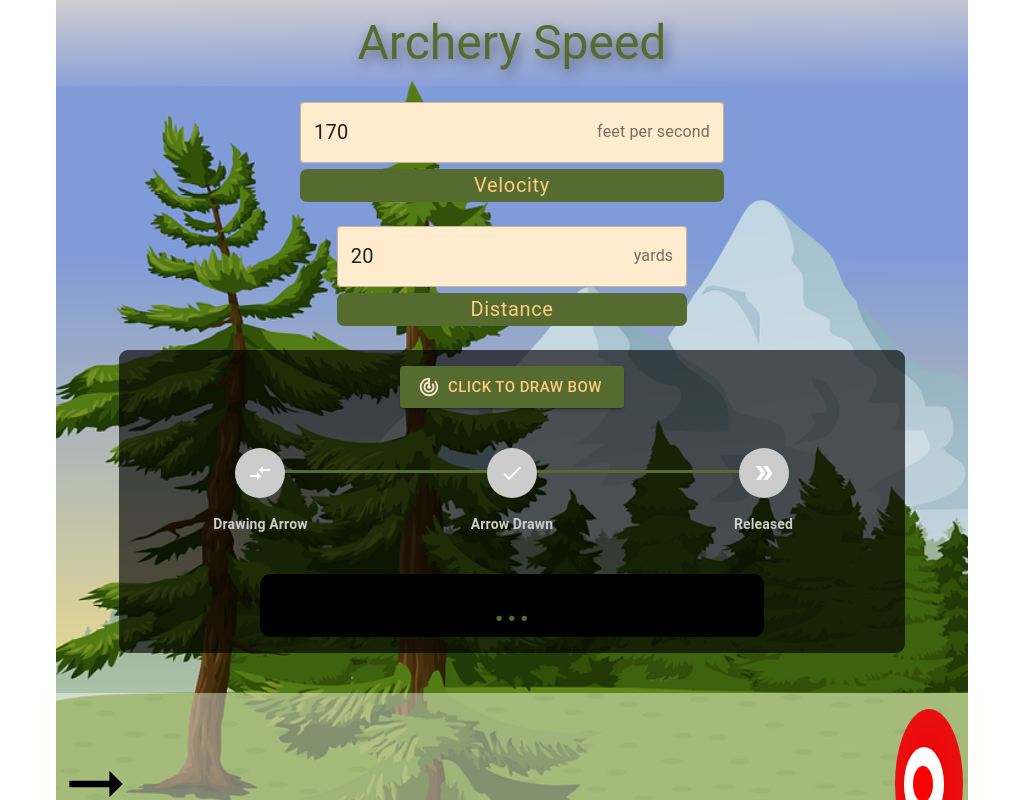
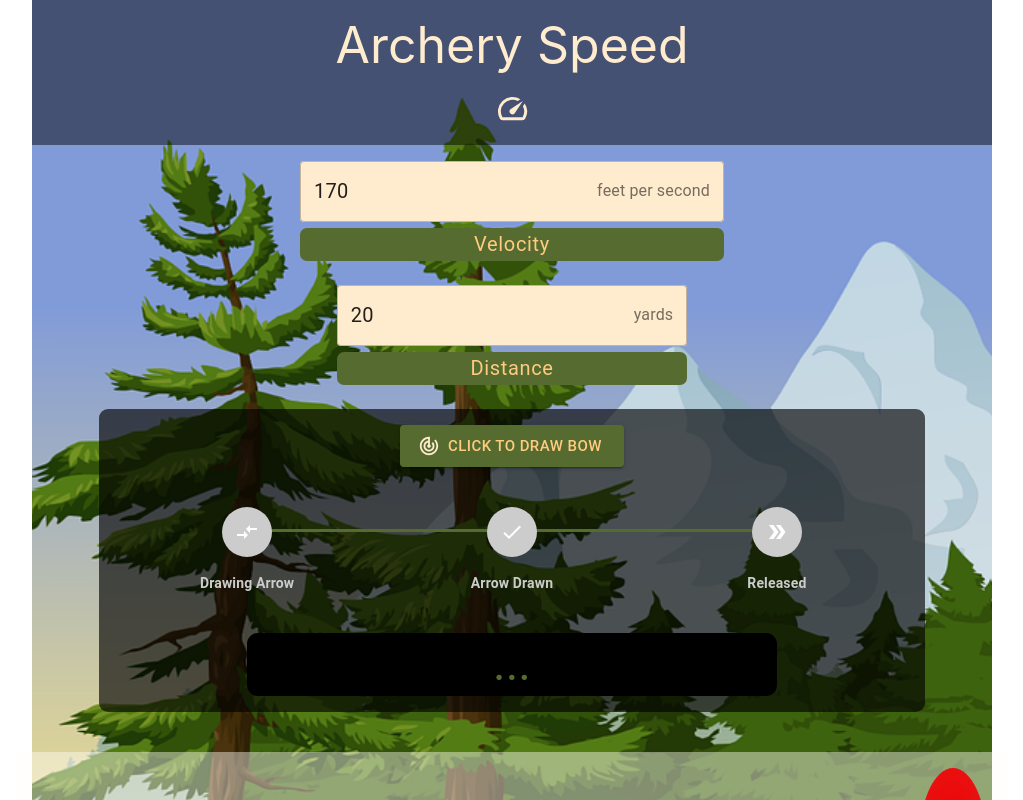
Before and after one commit to michael-williamson/archery_timer, a React (Create React App) app: page / in a window 1280 px wide. Shown: the top 800 px of the page, without its empty margins (128-1151 px from the left). Built offline with nearby package versions, Linux system fonts and the light colour scheme.

Commit message:
updated theme

```diff
--- a/src/App.css
+++ b/src/App.css
@@ -3,11 +3,9 @@
   background-image: url(./media/evergreen.png);
   background-repeat: no-repeat;
   background-size: cover;
-  height: 800px;
 }
 
 .title {
-  background-image: linear-gradient(179deg, #ffebcda1, #ffebcd00);
+  background: #0000007a;
   padding: 15px 0px;
-  text-shadow: 3px 5px 13px #00000070;
 }
--- a/src/App.js
+++ b/src/App.js
@@ -1,14 +1,20 @@
 import "./App.css";
-import { Container, Typography } from "@material-ui/core";
+import { Container, Box } from "@material-ui/core";
 import { BowDemo } from "./components/BowDemo";
+import { Speed } from "@material-ui/icons";
 
 function App() {
   return (
-    <Container maxWidth="md">
+    <Container maxWidth="md" disableGutters={true}>
       <div className="App">
-        <Typography variant="h3" color="primary" className="title">
-          Archery Speed
-        </Typography>
+        <div className="title">
+          <Box fontSize={50} color="secondary.main">
+            Archery Speed
+          </Box>
+          <Box mt={2}>
+            <Speed fontSize="large" color="secondary" />
+          </Box>
+        </div>
         <BowDemo />
       </div>
     </Container>
--- a/src/theme.js
+++ b/src/theme.js
@@ -7,6 +7,7 @@ const theme = createTheme({
     primary: {
       //darkolivegreen
       main: "#556b2f",
+      light: "#8dda20",
       //blanchedalmond
       contrastText: "#ffcc7f",
     },
@@ -22,7 +23,11 @@ const theme = createTheme({
     },
     background: {
       default: "#fff",
+      paper: "#ebfbebcf",
     },
+  },
+  excessColors: {
+    blueish: "#182770ab",
   },
   overrides: {},
 });
```
